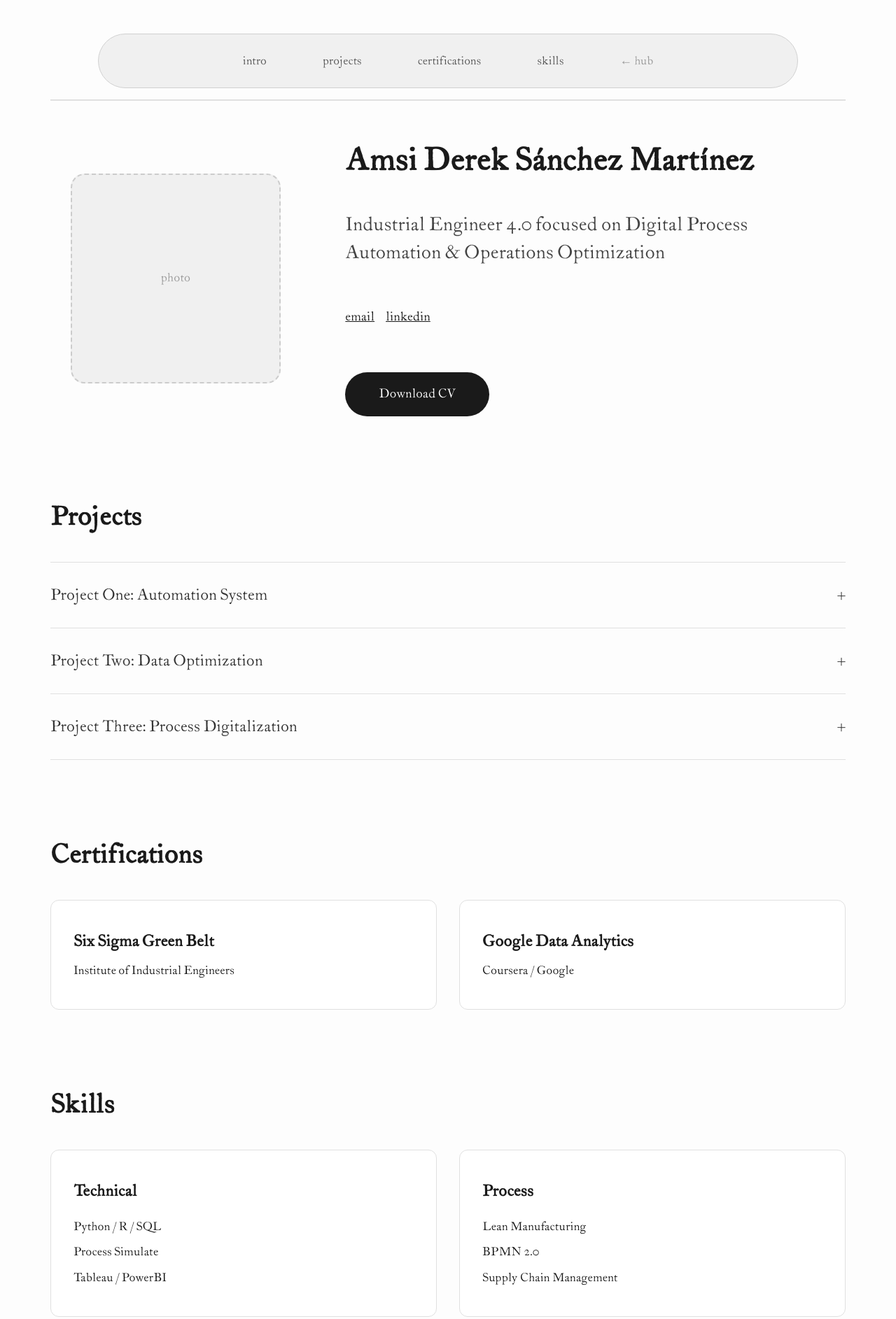
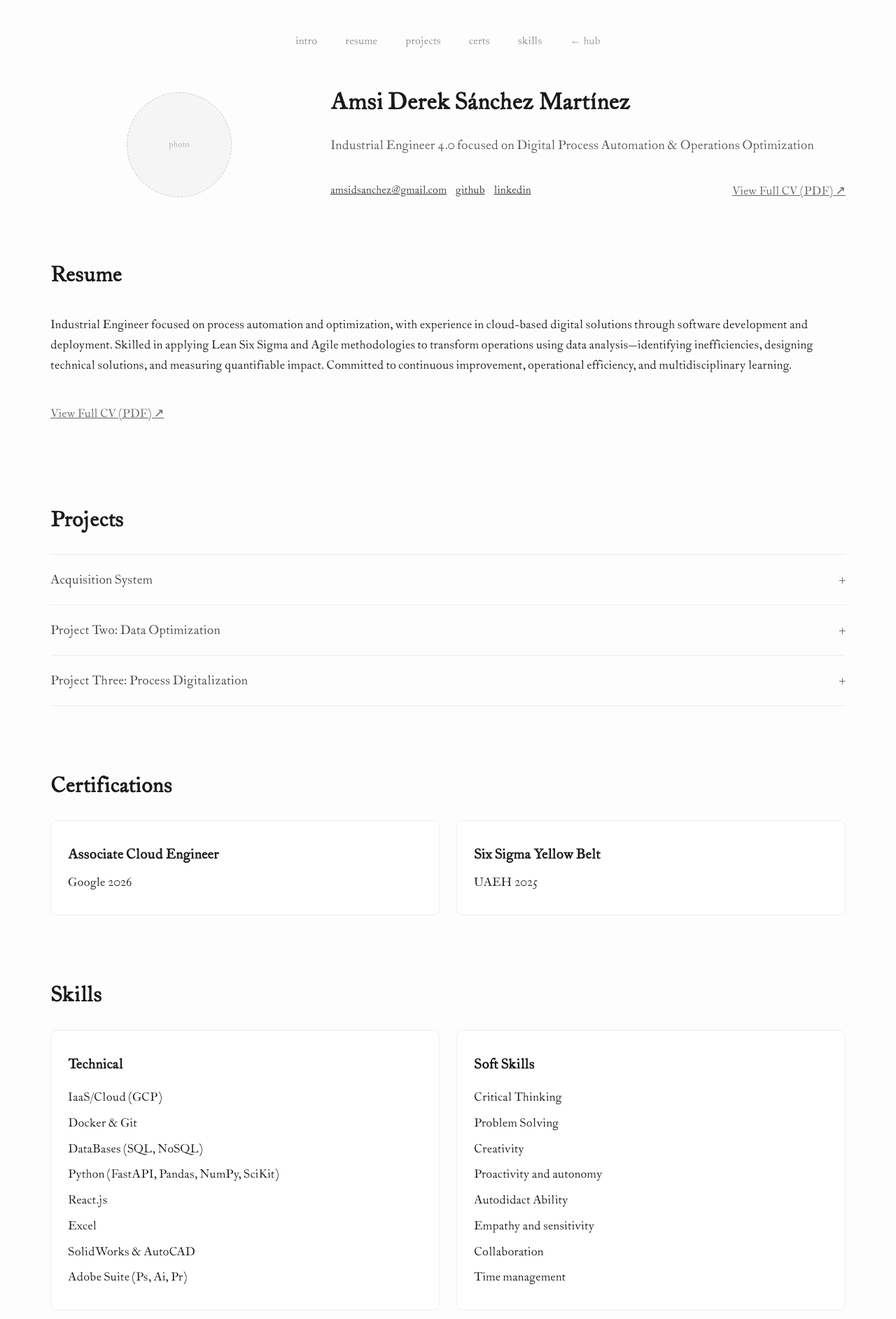
Before and after one commit to amsias/www.amsi.cc, a plain HTML site: page professional/index.html in a window 1280 px wide. Shown: the top 1885 px of the page at 70% size. Drawn offline with Linux system fonts and the light colour scheme.

Commit message:
test version

```diff
--- a/css/style.css
+++ b/css/style.css
@@ -88,8 +88,8 @@ a {
 /* Navigation Links */
 /* Navigation Links */
 .nav-link {
-    font-size: 2rem;
-    padding: 1rem 2rem;
+    font-size: 1.5rem;
+    padding: 0.5rem 1rem;
     border: 1px solid transparent;
     transition: all 0.3s ease;
 }
@@ -97,99 +97,107 @@ a {
 /* Professional Section Styles */
 
 /* Browser Top Menu */
+/* Browser Top Menu */
 .browser-menu {
     position: sticky;
     top: 0;
     z-index: 1000;
-    background-color: rgba(253, 253, 253, 0.95);
-    border-bottom: 2px solid #e0e0e0;
-    padding: 1rem 0;
-    margin-bottom: 3rem;
-    backdrop-filter: blur(5px);
+    /* Minimalist: No background, no border */
+    background-color: rgba(253, 253, 253, 0.9);
+    /* Slight transparency for readability over content */
+    backdrop-filter: blur(2px);
+    padding: 0.2rem 0;
+    margin-bottom: 2rem;
+    line-height: 1;
 }
 
 .browser-bar {
     display: flex;
     justify-content: center;
-    gap: 2rem;
+    gap: 1.5rem;
     align-items: center;
-    max-width: 1000px;
+    max-width: 800px;
     margin: 0 auto;
-    padding: 0.5rem 2rem;
-    background: #f0f0f0;
-    border-radius: 50px;
-    border: 1px solid #d0d0d0;
+    /* Removed container styles */
+    background: transparent;
+    border: none;
+    padding: 0;
 }
 
 .browser-link {
-    font-size: 1.1rem;
-    color: #555;
-    padding: 0.5rem 1.5rem;
-    border-radius: 25px;
-    transition: all 0.3s ease;
+    font-size: 1rem;
+    color: #888;
+    padding: 0.5rem;
+    border-radius: 0;
+    transition: color 0.3s ease;
 }
 
 .browser-link:hover {
-    background-color: #e0e0e0;
-    color: #1a1a1a;
+    background-color: transparent;
+    color: #000;
+    text-decoration: underline;
 }
 
 /* Intro Section */
 .intro-grid {
     display: grid;
     grid-template-columns: 1fr 2fr;
-    gap: 4rem;
-    margin-bottom: 6rem;
+    gap: 2rem;
+    margin-bottom: 4rem;
     align-items: center;
 }
 
 .photo-placeholder {
-    width: 300px;
-    height: 300px;
-    background-color: #f0f0f0;
-    border-radius: 20px;
-    /* Softer edges */
+    width: 150px;
+    height: 150px;
+    background-color: #f5f5f5;
+    border-radius: 50%;
     display: flex;
     align-items: center;
     justify-content: center;
-    border: 2px dashed #ccc;
-    color: #999;
+    border: 1px dashed #ccc;
+    color: #aaa;
     align-self: center;
     justify-self: center;
+    font-size: 0.8rem;
 }
 
 .intro-content {
     display: flex;
     flex-direction: column;
-    gap: 1.5rem;
+    gap: 0.8rem;
 }
 
 .role-text {
-    font-size: 1.8rem;
-    color: #444;
+    font-size: 1.2rem;
+    color: #555;
     line-height: 1.4;
 }
 
 .socials {
     display: flex;
-    gap: 1rem;
-    margin-top: 1rem;
+    gap: 0.8rem;
+    margin-top: 0.5rem;
+}
+
+.socials .download-link {
+    margin-left: auto;
 }
 
 .social-link {
-    font-size: 1.2rem;
+    font-size: 1rem;
     text-decoration: underline;
-    color: #1a1a1a;
+    color: #333;
 }
 
 /* Accordion */
 .accordion {
     width: 100%;
-    border-top: 1px solid #e0e0e0;
+    border-top: 1px solid #eee;
 }
 
 .accordion-item {
-    border-bottom: 1px solid #e0e0e0;
+    border-bottom: 1px solid #eee;
 }
 
 .accordion-header {
@@ -197,14 +205,14 @@ a {
     text-align: left;
     background: none;
     border: none;
-    padding: 1.5rem 0;
+    padding: 1rem 0;
     font-family: inherit;
-    font-size: 1.5rem;
+    font-size: 1.2rem;
     cursor: pointer;
     display: flex;
     justify-content: space-between;
     align-items: center;
-    color: #333;
+    color: #444;
     transition: color 0.2s ease;
 }
 
@@ -220,48 +228,79 @@ a {
 }
 
 .accordion-content.active {
-    padding-bottom: 2rem;
+    padding-bottom: 1.5rem;
 }
 
 .project-details {
-    padding: 1rem;
+    padding: 0.8rem;
     background: #fafafa;
+    border-radius: 6px;
+    font-size: 0.95rem;
+}
+
+/* Resume Section */
+.resume-container {
+    margin-bottom: 6rem;
+}
+
+.resume-preview {
+    margin-top: 2rem;
+    border: 1px solid #eee;
+    height: 800px;
+    width: 100%;
     border-radius: 8px;
+}
+
+.resume-text-content {
+    margin-bottom: 2rem;
+}
+
+.resume-item {
+    margin-bottom: 1.5rem;
+}
+
+.resume-role {
+    font-weight: bold;
+    font-size: 1.1rem;
+}
+
+.resume-date {
+    font-style: italic;
+    color: #666;
+    font-size: 0.9rem;
+    margin-bottom: 0.5rem;
 }
 
 /* Grids for Skills/Certs */
 .grid-cols-2 {
     display: grid;
-    grid-template-columns: repeat(auto-fit, minmax(300px, 1fr));
-    gap: 2rem;
+    grid-template-columns: repeat(auto-fit, minmax(280px, 1fr));
+    gap: 1.5rem;
 }
 
 .card {
-    border: 1px solid #e0e0e0;
-    padding: 2rem;
-    border-radius: 12px;
+    border: 1px solid #eee;
+    padding: 1.5rem;
+    border-radius: 10px;
     background: #fff;
-    transition: transform 0.2s ease, box-shadow 0.2s ease;
+    transition: transform 0.2s ease;
 }
 
 .card:hover {
-    transform: translateY(-5px);
-    box-shadow: 0 10px 20px rgba(0, 0, 0, 0.05);
+    transform: translateY(-3px);
+    box-shadow: 0 5px 15px rgba(0, 0, 0, 0.03);
 }
 
-.download-btn {
+.download-link {
+    font-size: 0.9rem;
+    color: #666;
+    text-decoration: underline;
+    margin-top: 0.5rem;
     display: inline-block;
-    margin-top: 2rem;
-    padding: 1rem 3rem;
-    background-color: #1a1a1a;
-    color: #fff;
-    border-radius: 50px;
-    font-size: 1.2rem;
-    transition: background 0.3s ease;
 }
 
-.download-btn:hover {
-    background-color: #333;
+.download-link:hover {
+    color: #000;
 }
 
 /* Mobile Responsive */
@@ -269,7 +308,7 @@ a {
     .intro-grid {
         grid-template-columns: 1fr;
         text-align: center;
-        gap: 2rem;
+        gap: 1.5rem;
     }
 
     .intro-content {
@@ -278,12 +317,12 @@ a {
 
     .browser-bar {
         flex-wrap: wrap;
-        gap: 1rem;
-        padding: 0.5rem;
+        gap: 0.5rem;
+        padding: 0.3rem;
     }
 
     .photo-placeholder {
-        width: 250px;
-        height: 250px;
+        width: 120px;
+        height: 120px;
     }
 }
--- a/professional/index.html
+++ b/professional/index.html
@@ -13,8 +13,9 @@
         <nav class="browser-menu">
             <div class="browser-bar">
                 <a href="#intro" class="browser-link hover-text">intro</a>
+                <a href="#resume" class="browser-link hover-text">resume</a>
                 <a href="#projects" class="browser-link hover-text">projects</a>
-                <a href="#certifications" class="browser-link hover-text">certifications</a>
+                <a href="#certifications" class="browser-link hover-text">certs</a>
                 <a href="#skills" class="browser-link hover-text">skills</a>
                 <a href="../index.html" class="browser-link hover-text" style="color: #999;">&larr; hub</a>
             </div>
@@ -25,33 +26,54 @@
                 <p>photo</p>
             </div>
             <div class="intro-content">
-                <h1 class="hover-text" style="font-size: 3rem; margin:0;">Amsi Derek Sánchez Martínez</h1>
+                <h1 class="hover-text" style="font-size: 2.2rem; margin:0;">Amsi Derek Sánchez Martínez</h1>
                 <p class="role-text hover-text">
                     Industrial Engineer 4.0 focused on Digital Process Automation & Operations Optimization
                 </p>
                 <div class="socials">
-                    <a href="mailto:contact@amsi.cc" class="social-link hover-text">email</a>
+                    <a href="mailto:amsidsanchez@gmail.com" class="social-link hover-text">amsidsanchez@gmail.com</a>
+                    <a href="https://github.com/amsias" target="_blank" class="social-link hover-text">github</a>
                     <a href="https://linkedin.com/in/amsi" target="_blank" class="social-link hover-text">linkedin</a>
-                </div>
-                <div>
-                    <a href="../cv_amsi_sanchez_website.pdf" class="download-btn hover-text" download>Download CV</a>
+                    <a href="../cv_amsi_sanchez_website.pdf" target="_blank" class="download-link hover-text"
+                        style="font-size: 1.1rem;">View Full CV (PDF) &nearr;</a>
                 </div>
             </div>
         </section>
 
-        <section id="projects" style="margin-bottom: 6rem;">
-            <h2 class="hover-text" style="font-size: 2.5rem; margin-bottom: 2rem;">Projects</h2>
+        <section id="resume" class="resume-container">
+            <h2 class="hover-text" style="font-size: 2rem; margin-bottom: 2rem;">Resume</h2>
+
+            <div class="resume-text-content">
+                <div class="resume-item">
+                    <p class="hover-text">Industrial Engineer focused on process automation and optimization, with
+                        experience in cloud-based digital solutions through software development and deployment. Skilled
+                        in applying Lean Six Sigma and Agile methodologies to transform operations using data
+                        analysis—identifying inefficiencies, designing technical solutions, and measuring quantifiable
+                        impact. Committed to continuous improvement, operational efficiency, and multidisciplinary
+                        learning.</p>
+                </div>
+            </div>
+
+            <div style="margin-top: 1rem;">
+                <a href="../cv_amsi_sanchez_website.pdf" target="_blank" class="download-link hover-text"
+                    style="font-size: 1.1rem;">View Full CV (PDF) &nearr;</a>
+            </div>
+        </section>
+
+        <section id="projects" style="margin-bottom: 5rem;">
+            <h2 class="hover-text" style="font-size: 2rem; margin-bottom: 1.5rem;">Projects</h2>
             <div class="accordion">
                 <!-- Project 1 -->
                 <div class="accordion-item">
                     <button class="accordion-header hover-text">
-                        <span>Project One: Automation System</span>
+                        <span>Acquisition System</span>
                         <span>+</span>
                     </button>
                     <div class="accordion-content">
                         <div class="project-details">
-                            <p>Description of the automation system project goes here. Detailing tools used and impact
-                                generated.</p>
+                            <p>Online Demo: <a href="https://vflow.amsi.cc" target="_blank">vflow.amsi.cc</a>
+                            </p>
+                            <p>This project</p>
                         </div>
                     </div>
                 </div>
@@ -84,43 +106,54 @@
             </div>
         </section>
 
-        <section id="certifications" style="margin-bottom: 6rem;">
-            <h2 class="hover-text" style="font-size: 2.5rem; margin-bottom: 2rem;">Certifications</h2>
+        <section id="certifications" style="margin-bottom: 5rem;">
+            <h2 class="hover-text" style="font-size: 2rem; margin-bottom: 1.5rem;">Certifications</h2>
             <div class="grid-cols-2">
                 <div class="card">
-                    <h3 class="hover-text" style="font-size: 1.5rem; margin-bottom: 0.5rem;">Six Sigma Green Belt</h3>
-                    <p class="hover-text">Institute of Industrial Engineers</p>
+                    <h3 class="hover-text" style="font-size: 1.3rem; margin-bottom: 0.5rem;">Associate Cloud Engineer
+                    </h3>
+                    <p class="hover-text">Google 2026</p>
                 </div>
                 <div class="card">
-                    <h3 class="hover-text" style="font-size: 1.5rem; margin-bottom: 0.5rem;">Google Data Analytics</h3>
-                    <p class="hover-text">Coursera / Google</p>
+                    <h3 class="hover-text" style="font-size: 1.3rem; margin-bottom: 0.5rem;">Six Sigma Yellow Belt</h3>
+                    <p class="hover-text">UAEH 2025</p>
                 </div>
             </div>
         </section>
 
-        <section id="skills" style="margin-bottom: 6rem;">
-            <h2 class="hover-text" style="font-size: 2.5rem; margin-bottom: 2rem;">Skills</h2>
+        <section id="skills" style="margin-bottom: 5rem;">
+            <h2 class="hover-text" style="font-size: 2rem; margin-bottom: 1.5rem;">Skills</h2>
             <div class="grid-cols-2">
                 <div class="card">
-                    <h3 class="hover-text" style="font-size: 1.5rem; margin-bottom: 1rem;">Technical</h3>
+                    <h3 class="hover-text" style="font-size: 1.3rem; margin-bottom: 1rem;">Technical</h3>
                     <ul style="list-style: none; padding:0;">
-                        <li class="hover-text">Python / R / SQL</li>
-                        <li class="hover-text">Process Simulate</li>
-                        <li class="hover-text">Tableau / PowerBI</li>
+                        <li class="hover-text">IaaS/Cloud (GCP)</li>
+                        <li class="hover-text">Docker & Git</li>
+                        <li class="hover-text">DataBases (SQL, NoSQL)</li>
+                        <li class="hover-text">Python (FastAPI, Pandas, NumPy, SciKit)</li>
+                        <li class="hover-text">React.js</li>
+                        <li class="hover-text">Excel</li>
+                        <li class="hover-text">SolidWorks & AutoCAD</li>
+                        <li class="hover-text">Adobe Suite (Ps, Ai, Pr)</li>
                     </ul>
                 </div>
                 <div class="card">
-                    <h3 class="hover-text" style="font-size: 1.5rem; margin-bottom: 1rem;">Process</h3>
+                    <h3 class="hover-text" style="font-size: 1.3rem; margin-bottom: 1rem;">Soft Skills</h3>
                     <ul style="list-style: none; padding:0;">
-                        <li class="hover-text">Lean Manufacturing</li>
-                        <li class="hover-text">BPMN 2.0</li>
-                        <li class="hover-text">Supply Chain Management</li>
+                        <li class="hover-text">Critical Thinking</li>
+                        <li class="hover-text">Problem Solving</li>
+                        <li class="hover-text">Creativity</li>
+                        <li class="hover-text">Proactivity and autonomy</li>
+                        <li class="hover-text">Autodidact Ability</li>
+                        <li class="hover-text">Empathy and sensitivity</li>
+                        <li class="hover-text">Collaboration</li>
+                        <li class="hover-text">Time management</li>
                     </ul>
                 </div>
             </div>
         </section>
 
-        <footer style="margin-top: 4rem; text-align: center; font-size: 0.9rem; padding-bottom: 2rem;">
+        <footer style="margin-top: 4rem; text-align: center; font-size: 0.8rem; padding-bottom: 2rem; color: #666;">
             <p class="hover-text">&copy; 2025 Amsi Derek Sánchez Martínez</p>
         </footer>
     </div>
```
